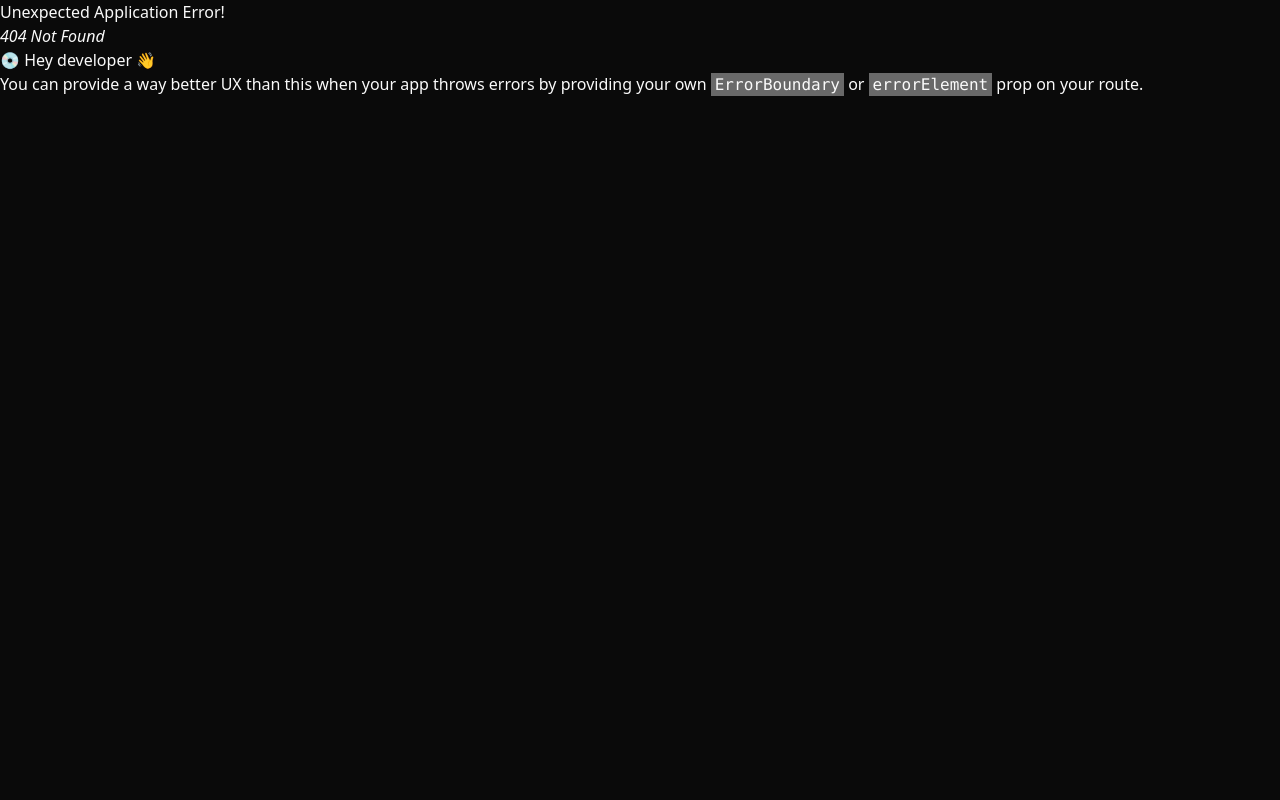
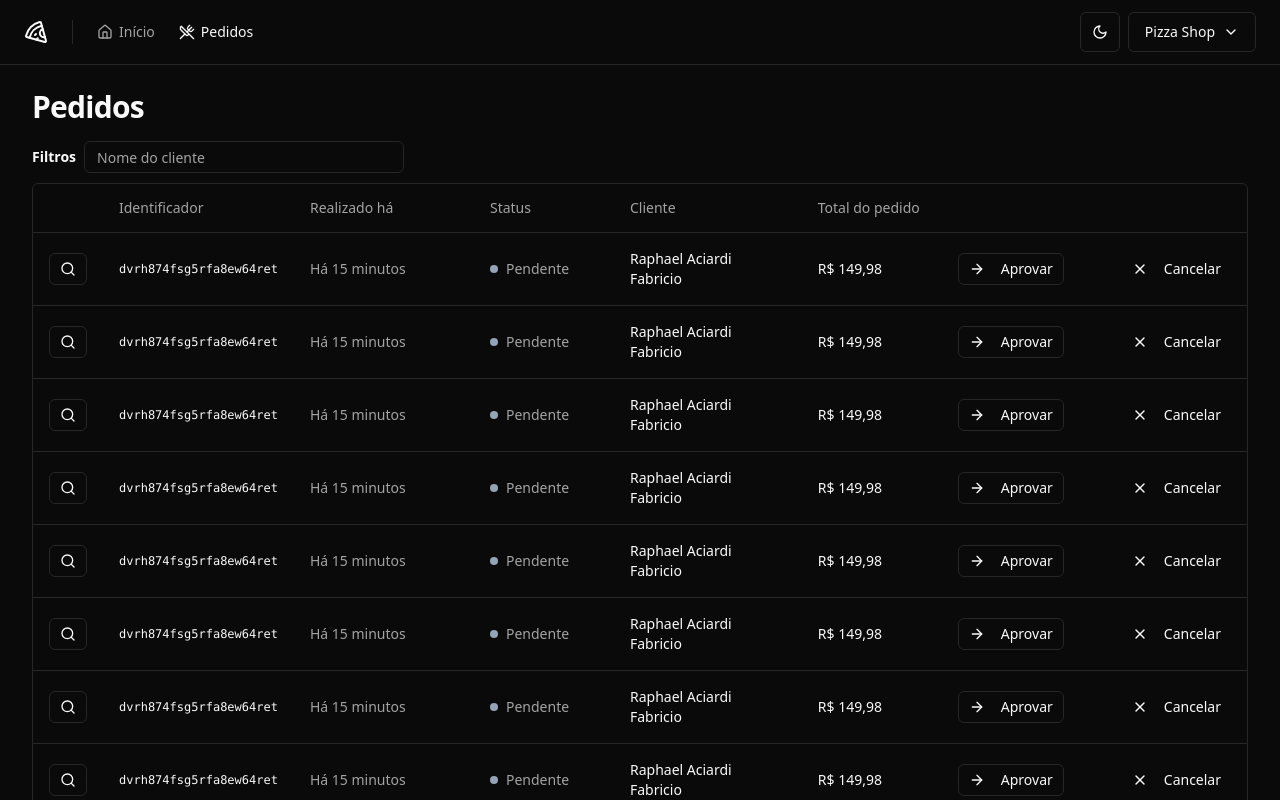
Before and after one commit to raphael-aciardi/Pizza-Shop, a React (Vite) app: page /orders in a window 1280 px wide. Before the commit this address had no page. Shown: the top 800 px of the page. Built offline with nearby package versions, Linux system fonts and the light colour scheme.

Commit message:
Creating Orders Table

```diff
--- a/src/components/ui/button.tsx
+++ b/src/components/ui/button.tsx
@@ -22,6 +22,7 @@
       size: {
         default: "h-10 px-4 py-2",
         sm: "h-9 rounded-md px-3",
+        xs: "h-8  px-2.5",
         lg: "h-11 rounded-md px-8",
         icon: "h-10 w-10",
       },
--- /dev/null
+++ b/src/components/ui/table.tsx
@@ -0,0 +1,117 @@
+import * as React from "react"
+
+import { cn } from "@/lib/utils"
+
+const Table = React.forwardRef<
+  HTMLTableElement,
+  React.HTMLAttributes<HTMLTableElement>
+>(({ className, ...props }, ref) => (
+  <div className="relative w-full overflow-auto">
+    <table
+      ref={ref}
+      className={cn("w-full caption-bottom text-sm", className)}
+      {...props}
+    />
+  </div>
+))
+Table.displayName = "Table"
+
+const TableHeader = React.forwardRef<
+  HTMLTableSectionElement,
+  React.HTMLAttributes<HTMLTableSectionElement>
+>(({ className, ...props }, ref) => (
+  <thead ref={ref} className={cn("[&_tr]:border-b", className)} {...props} />
+))
+TableHeader.displayName = "TableHeader"
+
+const TableBody = React.forwardRef<
+  HTMLTableSectionElement,
+  React.HTMLAttributes<HTMLTableSectionElement>
+>(({ className, ...props }, ref) => (
+  <tbody
+    ref={ref}
+    className={cn("[&_tr:last-child]:border-0", className)}
+    {...props}
+  />
+))
+TableBody.displayName = "TableBody"
+
+const TableFooter = React.forwardRef<
+  HTMLTableSectionElement,
+  React.HTMLAttributes<HTMLTableSectionElement>
+>(({ className, ...props }, ref) => (
+  <tfoot
+    ref={ref}
+    className={cn(
+      "border-t bg-muted/50 font-medium [&>tr]:last:border-b-0",
+      className
+    )}
+    {...props}
+  />
+))
+TableFooter.displayName = "TableFooter"
+
+const TableRow = React.forwardRef<
+  HTMLTableRowElement,
+  React.HTMLAttributes<HTMLTableRowElement>
+>(({ className, ...props }, ref) => (
+  <tr
+    ref={ref}
+    className={cn(
+      "border-b transition-colors hover:bg-muted/50 data-[state=selected]:bg-muted",
+      className
+    )}
+    {...props}
+  />
+))
+TableRow.displayName = "TableRow"
+
+const TableHead = React.forwardRef<
+  HTMLTableCellElement,
+  React.ThHTMLAttributes<HTMLTableCellElement>
+>(({ className, ...props }, ref) => (
+  <th
+    ref={ref}
+    className={cn(
+      "h-12 px-4 text-left align-middle font-medium text-muted-foreground [&:has([role=checkbox])]:pr-0",
+      className
+    )}
+    {...props}
+  />
+))
+TableHead.displayName = "TableHead"
+
+const TableCell = React.forwardRef<
+  HTMLTableCellElement,
+  React.TdHTMLAttributes<HTMLTableCellElement>
+>(({ className, ...props }, ref) => (
+  <td
+    ref={ref}
+    className={cn("p-4 align-middle [&:has([role=checkbox])]:pr-0", className)}
+    {...props}
+  />
+))
+TableCell.displayName = "TableCell"
+
+const TableCaption = React.forwardRef<
+  HTMLTableCaptionElement,
+  React.HTMLAttributes<HTMLTableCaptionElement>
+>(({ className, ...props }, ref) => (
+  <caption
+    ref={ref}
+    className={cn("mt-4 text-sm text-muted-foreground", className)}
+    {...props}
+  />
+))
+TableCaption.displayName = "TableCaption"
+
+export {
+  Table,
+  TableHeader,
+  TableBody,
+  TableFooter,
+  TableHead,
+  TableRow,
+  TableCell,
+  TableCaption,
+}
--- /dev/null
+++ b/src/pages/app/orders/orders.tsx
@@ -0,0 +1,78 @@
+import { Button } from "@/components/ui/button";
+import { Input } from "@/components/ui/input";
+import { Table, TableBody, TableCell, TableHead, TableHeader, TableRow } from "@/components/ui/table";
+import { ArrowRight, Search, X } from "lucide-react";
+import { Helmet } from "react-helmet-async";
+
+export function Orders() {
+  return (
+    <>
+      <Helmet title="Pedidos" />
+      <div className="flex flex-col gap-4">
+        <h1 className="text-3xl font-bold tracking-tight">Pedidos</h1>
+      </div>
+      <div className="space-y-2.5">
+        <form className="flex items-center gap-2">
+          <span className="font-semibold text-sm">Filtros</span>
+          <Input placeholder="Nome do cliente" className="h-8 w-[320px]" />
+        </form>
+        <div className="border rounded-md">
+          <Table>
+            <TableHeader>
+              <TableRow>
+                <TableHead className="w-[64px]"></TableHead>
+                <TableHead className="w-[140px]">Identificador</TableHead>
+                <TableHead className="w-[180px]">Realizado há</TableHead>
+                <TableHead className="w-[140px]">Status</TableHead>
+                <TableHead>Cliente</TableHead>
+                <TableHead className="w-[140px]">Total do pedido</TableHead>
+                <TableHead className="w-[164px]"></TableHead>
+                <TableHead className="w-[132px]"></TableHead>
+              </TableRow>
+            </TableHeader>
+            <TableBody>
+              {
+                Array.from({ length: 10 }).map((_, index) => {
+                  return (
+                    <TableRow key={index}>
+                      <TableCell>
+                        <Button size={"xs"} variant={"outline"}>
+                          <Search className="h-3 w-3" />
+                          <span className="sr-only">Detalhes do pedido</span>
+                        </Button>
+                      </TableCell>
+                      <TableCell className="text-xs font-mono font-medium">
+                        dvrh874fsg5rfa8ew64ret
+                      </TableCell>
+                      <TableCell className="text-muted-foreground">Há 15 minutos</TableCell>
+                      <TableCell>
+                        <div className="flex items-center gap-2">
+                          <span className="h-2 w-2 rounded-full bg-slate-400"></span>
+                          <span className="font-medium text-muted-foreground">Pendente</span>
+                        </div>
+                      </TableCell>
+                      <TableCell className="font-medium">Raphael Aciardi Fabricio</TableCell>
+                      <TableCell className="font-medium">R$ 149,98</TableCell>
+                      <TableCell>
+                        <Button variant={"outline"} size={"xs"}>
+                          <ArrowRight className="h-3 w-3 mr-2" />
+                          Aprovar
+                        </Button>
+                      </TableCell>
+                      <TableCell>
+                        <Button variant={"ghost"} size={"xs"}>
+                          <X className="h-3 w-3 mr-2" />
+                          Cancelar
+                        </Button>
+                      </TableCell>
+                    </TableRow>
+                  );
+                })
+              }
+            </TableBody>
+          </Table>
+        </div>
+      </div>
+    </>
+  )
+}
--- a/src/routes.tsx
+++ b/src/routes.tsx
@@ -4,6 +4,7 @@
 import { AppLayout } from "./pages/_layouts/app";
 import { AuthLayout } from "./pages/_layouts/auth";
 import { SignUp } from "./pages/auth/sign-up";
+import { Orders } from "./pages/app/orders/orders";
 
 export const router = createBrowserRouter([
 
@@ -12,6 +13,7 @@
         element: <AppLayout />,
         children: [
             { path: '/', element: <Dashboard />},
+            { path: '/orders', element: <Orders />},
         ]
     },
 
```
